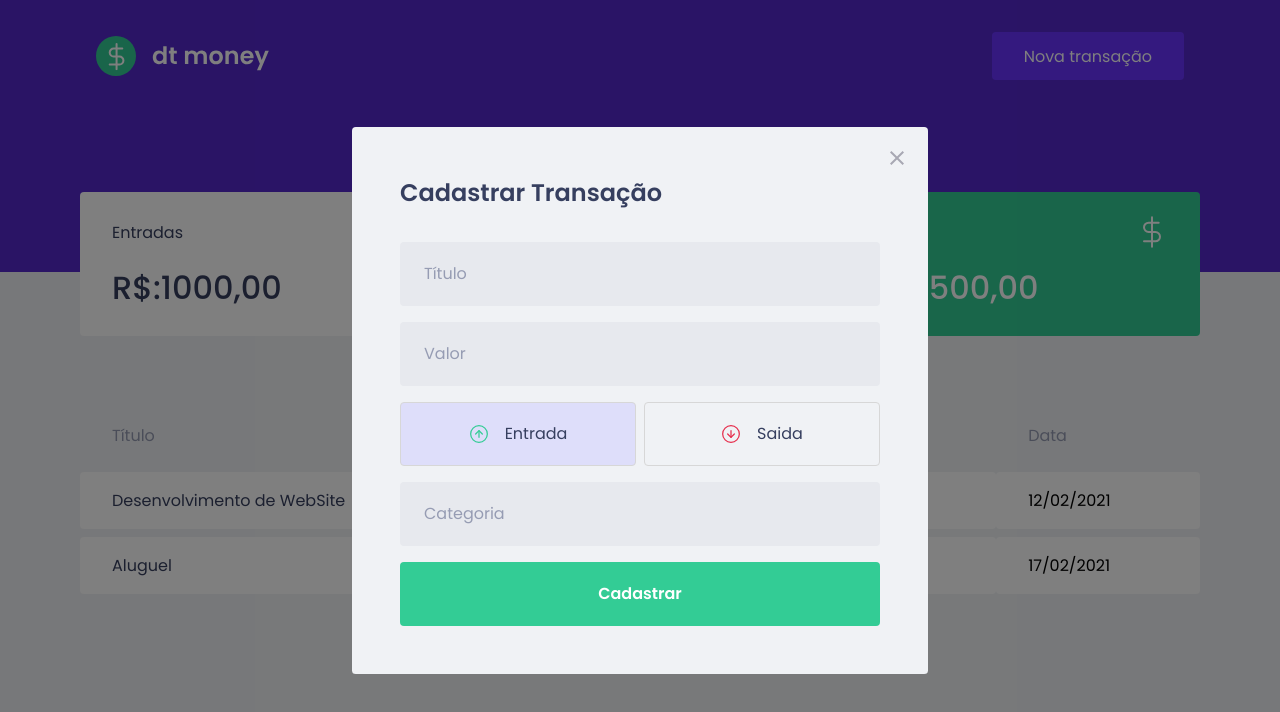
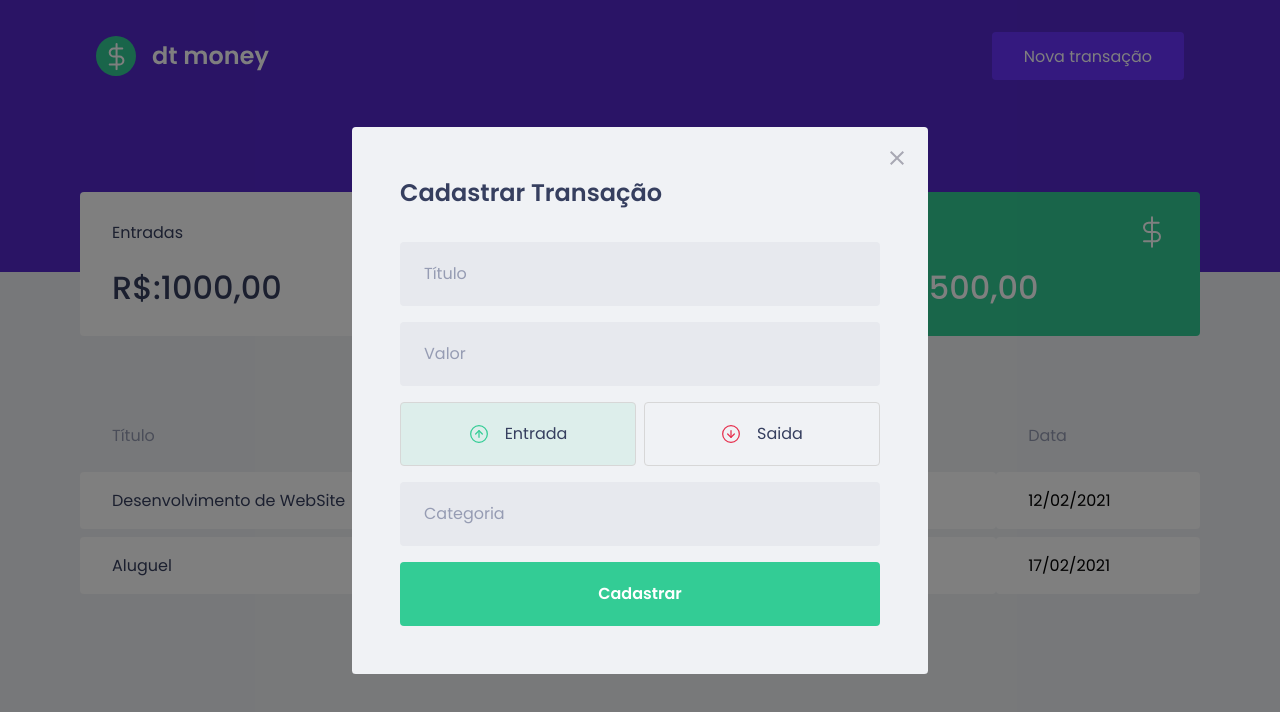
Before and after one commit to mariafantuci/dtmoney, a React (Create React App) app: page / in a window 1280 px wide. Both pictures are taken after a click on the button "Nova transação". Shown: the top 712 px of the page. Built offline with nearby package versions, Linux system fonts and the light colour scheme; no server answers; what miragejs would draw is missing.

Commit message:
finished styling the type buttons background

```diff
--- a/src/components/NewTransactionModal/index.tsx
+++ b/src/components/NewTransactionModal/index.tsx
@@ -38,11 +38,11 @@ export function NewTransactionModal({
         <input placeholder="Valor" type="number" />
 
         <TransitionTypeContainer>
-          <RadioBox type="button" onClick={() => setType('deposit')} isActive={type === 'deposit'}>
+          <RadioBox type="button" onClick={() => setType('deposit')} isActive={type === 'deposit'} activeColor="green">
             <img src={incomeImg} alt="Entrada" />
             <span>Entrada</span>
           </RadioBox>
-          <RadioBox type="button" onClick={() => setType('withdraw')} isActive={type === 'withdraw'}>
+          <RadioBox type="button" onClick={() => setType('withdraw')} isActive={type === 'withdraw'} activeColor="red">
             <img src={outcomeImg} alt="Saida" />
             <span>Saida</span>
           </RadioBox>
--- a/src/components/NewTransactionModal/style.ts
+++ b/src/components/NewTransactionModal/style.ts
@@ -1,5 +1,5 @@
 import styled from "styled-components";
-import { darken } from "polished";
+import { darken, transparentize } from "polished";
 
 export const Container = styled.form`
   h2 {
@@ -56,14 +56,22 @@ export const TransitionTypeContainer = styled.div`
 
 interface RadioBoxProps {
   isActive: boolean;
+  activeColor: "green" | "red";
 }
 
+const colors = {
+  green: "#33CC95",
+  red: "#E62E4D",
+};
 export const RadioBox = styled.button<RadioBoxProps>`
   height: 4rem;
   border: 1px solid var(--input-border-color);
   border-radius: 0.25rem;
 
-  background: ${(props) => props.isActive ? '#dedefa' : 'transparent'};
+  background: ${(props) =>
+    props.isActive
+      ? transparentize(0.9, colors[props.activeColor])
+      : "transparent"};
   display: flex;
   align-items: center;
   justify-content: center;
```
